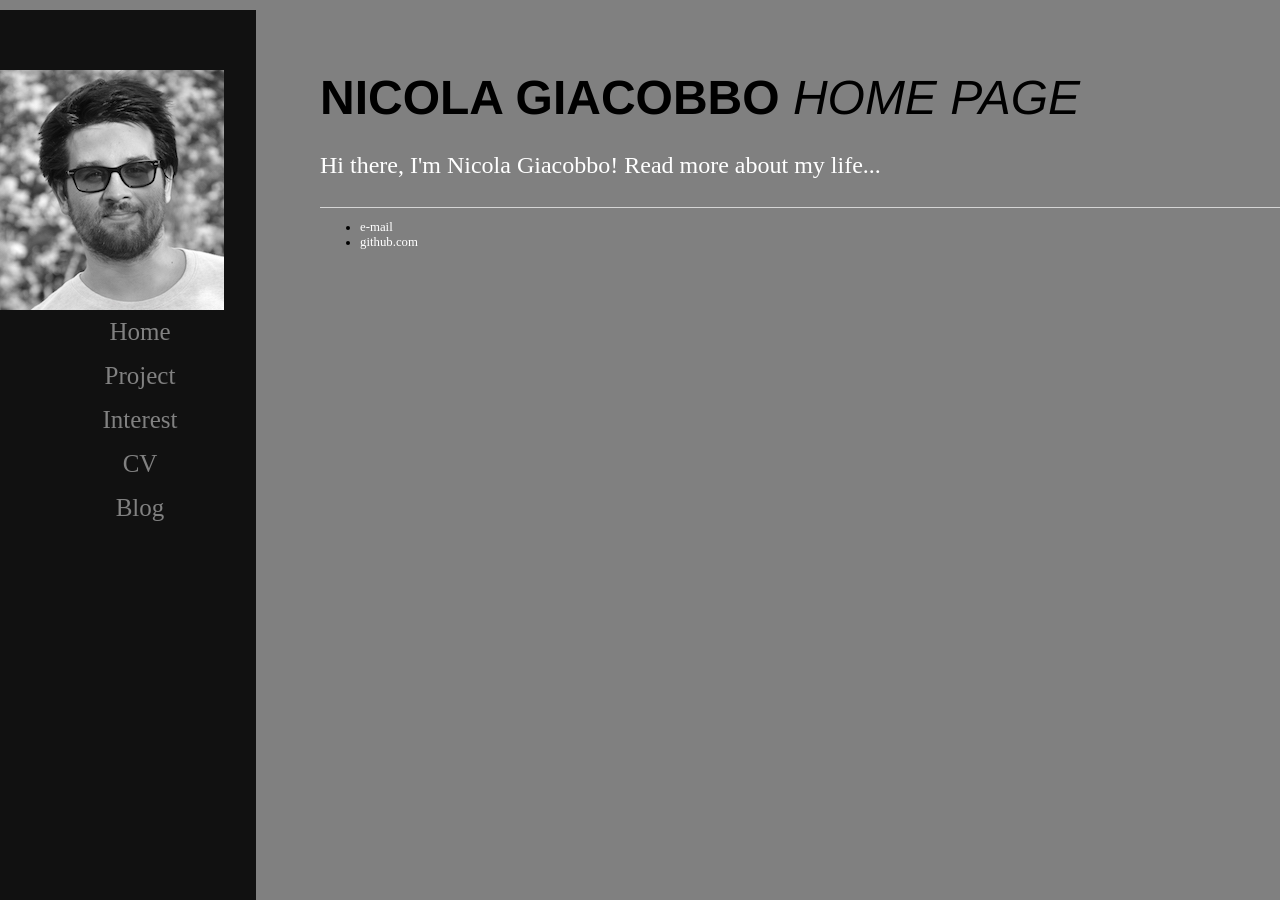
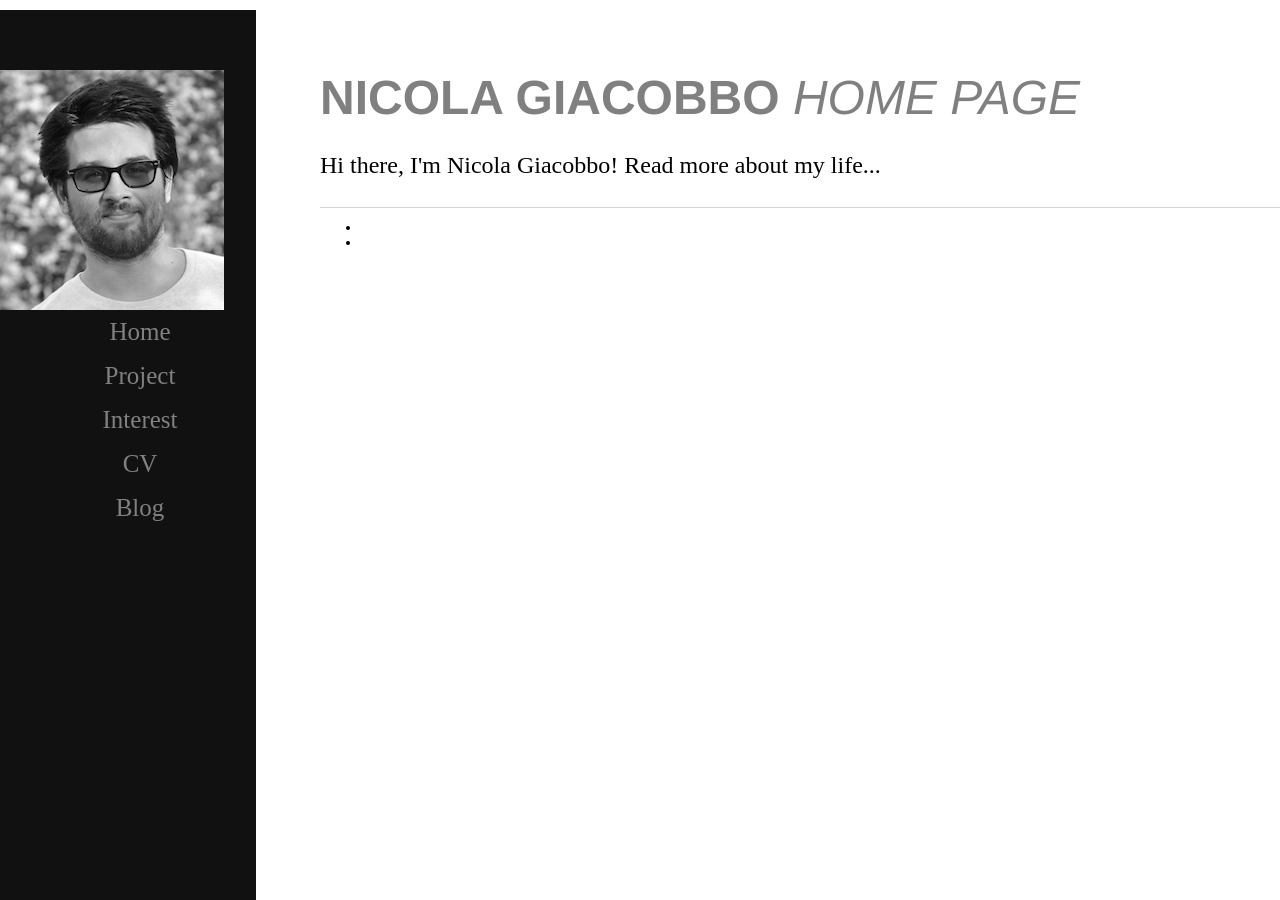
Before and after one commit to GiacobboNicola/giacobbonicola.github.io, a Jekyll site: the page built from index.html, in a window 1280 px wide. Built offline with Jekyll 4.4.1, drawn with Linux system fonts in a browser that asks for light colours.

Commit message:
Update main.css

```diff
--- a/css/main.css
+++ b/css/main.css
@@ -3,13 +3,13 @@ body {
     width: 75%;
     left: 30px;
     float: right;
-    background-color: grey;
+    background-color: white;
 }
 
 .main-title {
     margin: 0;
     padding: 0;
-    color: black;
+    color: grey;
     font-family:'Helvetica', 'Arial', 'Sans-Serif';
     text-transform: uppercase;
 }
@@ -84,7 +84,7 @@ h1 {
 p {
     font-size: 1.5em;
     line-height: 1.4em;
-    color: white;
+    color: black;
 }
 footer {
     border-top: 1px solid #d5d5d5;
```
